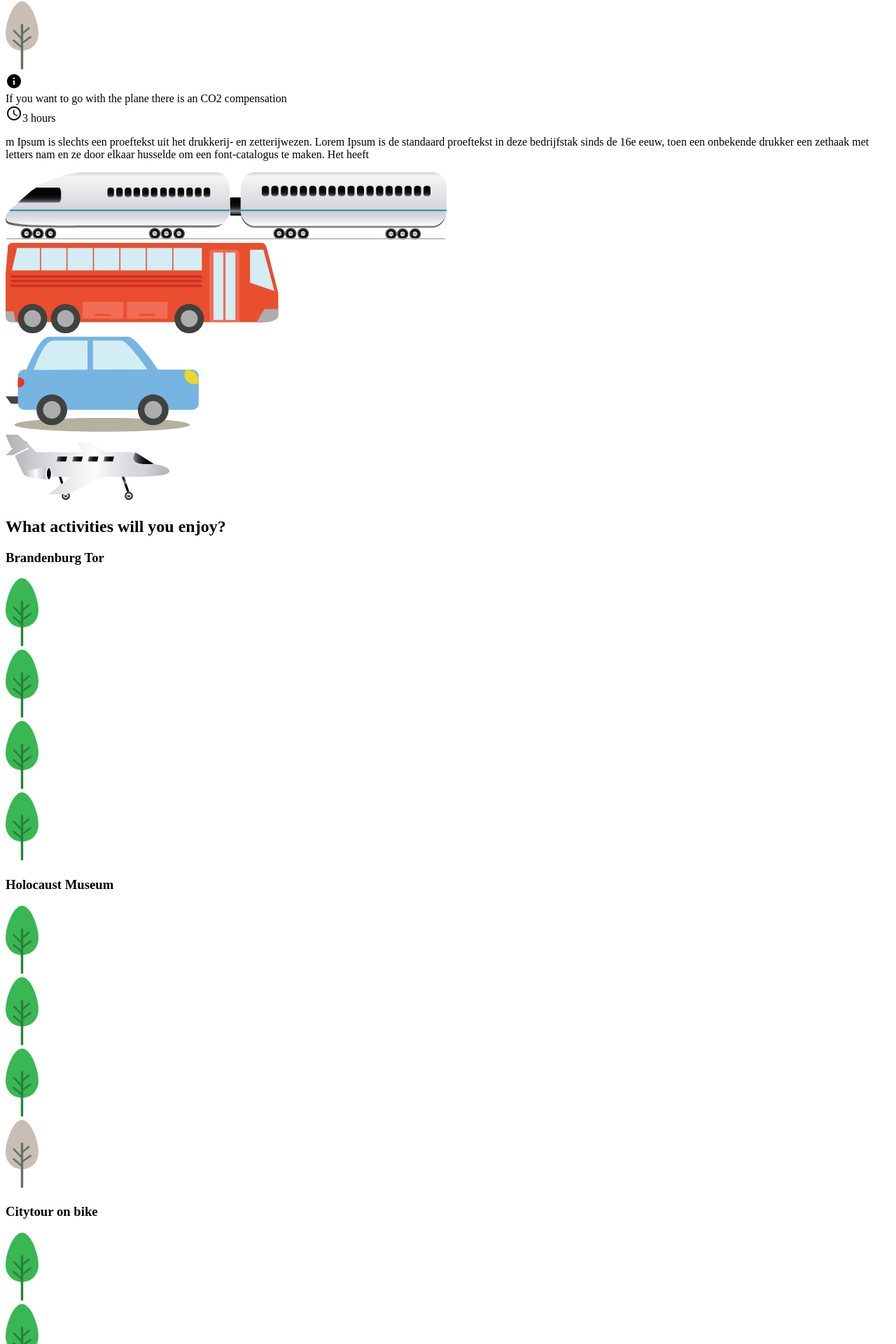
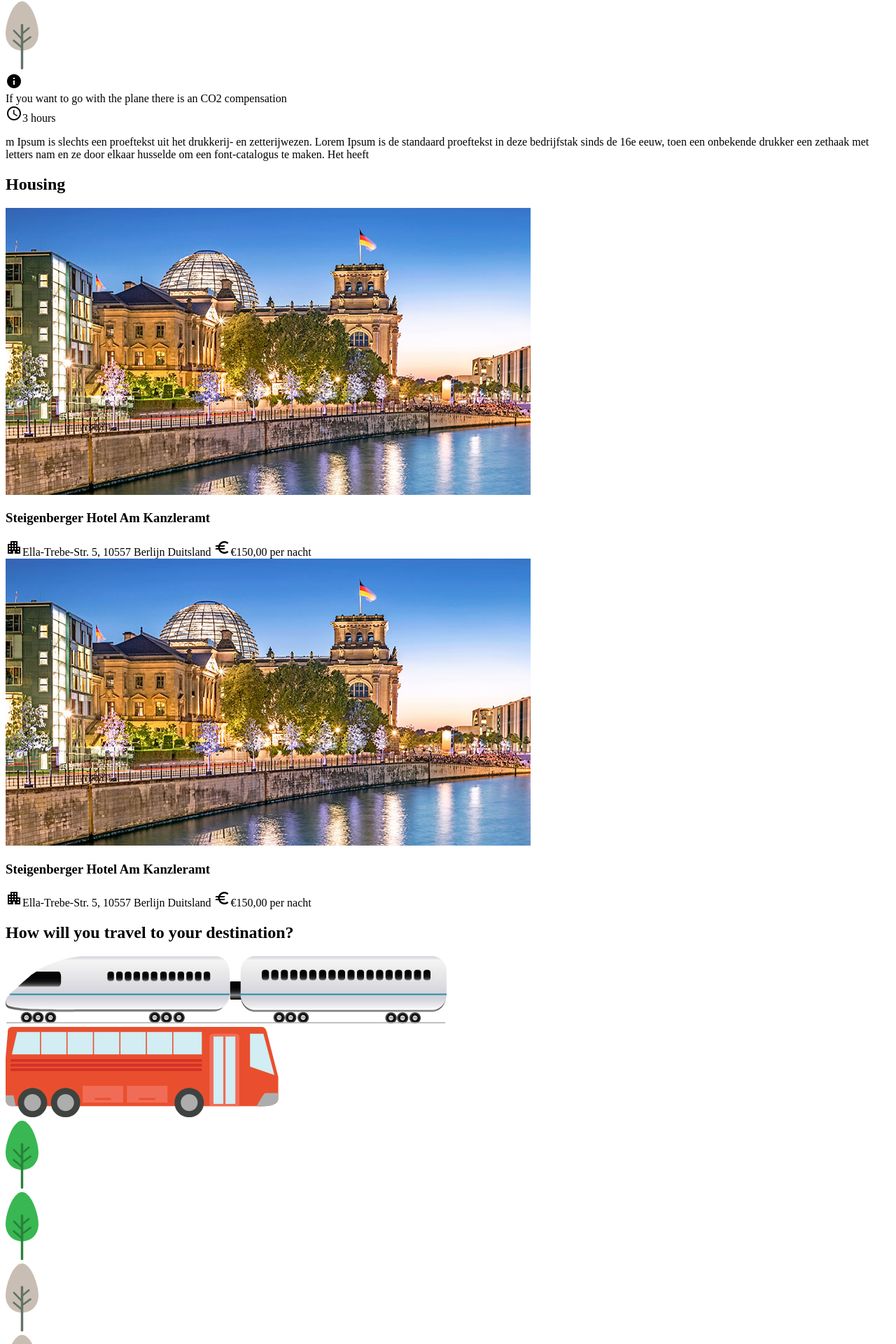
Before and after one commit to IrenePrins/close-travels, a Symfony app: template templates/detail.html.twig in a window 1280 px wide. Shown: the part 4580-6500 px from the top of the page at 70% size. Run offline with Twig, Linux system fonts and the light colour scheme; the template is opened without the code that fills it, so the values that code supplies are empty; some libraries are stand-ins or nearby versions.

Commit message:
add housing to detail

```diff
--- a/assets/css/app.scss
+++ b/assets/css/app.scss
@@ -3,8 +3,10 @@
 @import 'map.scss';
 @import 'components/navigation';
 @import 'components/environmental_rating';
+@import 'components/environmental_impact';
 @import 'components/transportation';
 @import 'components/prices';
+@import 'components/housing';
 @import 'detail.scss';
 @import 'form/form.scss';
 @import 'sidemenu.scss';
--- a/templates/components/_information_prices.html.twig
+++ b/templates/components/_information_prices.html.twig
@@ -1,11 +1,40 @@
 <div class="content-wrapper">
     <div class="prices">
         <div class="prices-transport">
-            <div class="housing-transport__option"><img class="transportation__image transportation__image--plane" src="{{ asset('build/images/train.png') }}"></div>
-            <div class="housing-transport__option"><img class="transportation__image transportation__image--plane" src="{{ asset('build/images/bus.png') }}"></div>
-            <div class="housing-transport__option"><img class="transportation__image transportation__image--plane" src="{{ asset('build/images/car2.png') }}"></div>
-            <div class="housing-transport__option"><img class="transportation__image transportation__image--plane" src="{{ asset('build/images/plane.png') }}"></div>
+            <h2 class="prices-activities__title">How will you travel to your destination?</h2>
+            <div class="prices-transport__option">
+                <div class="transportation__image-wrapper">
+                    <img class="transportation__image transportation__image--train" src="{{ asset('build/images/train.png') }}">
+                </div>
+            </div>
+            <div class="prices-transport__option">
+                <div class="transportation__image-wrapper">
+                    <img class="transportation__image transportation__image--bus" src="{{ asset('build/images/bus.png') }}">
+                </div>
+                {% include '/components/environment_rating.html.twig' with {
+                    'modifier' : "2"
+                } %}
+            </div>
+            <div class="prices-transport__option">
+                <div class="transportation__image-wrapper">
+                    <img class="transportation__image transportation__image--car" src="{{ asset('build/images/car2.png') }}">
+                </div>
+                {% include '/components/environment_rating.html.twig' with {
+                    'modifier' : "2"
+                } %}
+            </div>
+            <div class="prices-transport__option">
+                <div class="transportation__image-wrapper">
+                    <img class="transportation__image transportation__image--plane" src="{{ asset('build/images/plane.png') }}">
+                </div>
+                {% include '/components/environment_rating.html.twig' with {
+                    'modifier' : "0",
+                } %}
+            </div>
         </div>
+
+        {% include './components/environmental_impact.html.twig' %}
+
         <div class="prices-activities">
             <h2 class="prices-activities__title">What activities will you enjoy?</h2>
             <div class="prices-activities__option">
@@ -15,13 +44,13 @@
                 } %}
             </div>
             <div class="prices-activities__option">
-                <h3 class="prices-activities__title">Holocaust Museum</h3>
+                <h3 class="prices-activities__option-title">Holocaust Museum</h3>
                 {% include 'components/environment_rating.html.twig' with {
                     'modifier' : "3"
                 } %}
             </div>
             <div class="prices-activities__option">
-                <h3 class="prices-activities__title">Citytour on bike</h3>
+                <h3 class="prices-activities__option-title">Citytour on bike</h3>
                 {% include 'components/environment_rating.html.twig' with {
                     'modifier' : "4"
                 } %}
--- /dev/null
+++ b/templates/components/environmental_impact.html.twig
@@ -0,0 +1,9 @@
+<div class="environmental_impact">
+    <div class="environmental_impact__circle">
+        <h2>Environmental Impact</h2>
+        <span>based on your current choices</span>
+        {% include 'components/environment_rating.html.twig' with {
+            'modifier': "2"
+        }%}
+    </div>
+</div>
--- /dev/null
+++ b/templates/components/housing.html.twig
@@ -0,0 +1,26 @@
+<div class="housing">
+    <div class="content-wrapper">
+        <h2 class="housing__title">Housing</h2>
+        <div class="housing__option">
+            <div class="housing__image-wrapper">
+                <img class="housing__image housing__image" src="{{ asset('build/images/berlin2.jpg') }}">
+            </div>
+            <div class="housing__content">
+                <h3>Steigenberger Hotel Am Kanzleramt</h3>
+                <span class="housing__span"><i class="material-icons housing__icon">apartment</i>Ella-Trebe-Str. 5, 10557 Berlijn Duitsland</span>
+                <span class="housing__span"><i class="material-icons housing__icon">euro</i>€150,00 per nacht</span>
+
+            </div>
+        </div>
+        <div class="housing__option">
+            <div class="housing__image-wrapper">
+                <img class="housing__image housing__image" src="{{ asset('build/images/berlin2.jpg') }}">
+            </div>
+            <div class="housing__content">
+                <h3>Steigenberger Hotel Am Kanzleramt</h3>
+                <span class="housing__span"><i class="material-icons housing__icon">apartment</i>Ella-Trebe-Str. 5, 10557 Berlijn Duitsland</span>
+                <span class="housing__span"><i class="material-icons housing__icon">euro</i>€150,00 per nacht</span>
+            </div>
+        </div>
+    </div>
+</div>
--- a/templates/detail.html.twig
+++ b/templates/detail.html.twig
@@ -65,7 +65,7 @@
     </div>
 
     {% include 'components/_transportation.html.twig' %}
-
+    {% include 'components/housing.html.twig' %}
     {% include 'components/_information_prices.html.twig' %}
 
 </div>
```
Also changed, not shown: assets/css/components/_environmental_impact.scss (added, +14 -0 lines), assets/css/components/_prices.scss (+36 -0 lines), assets/css/components/housing.scss (added, +34 -0 lines).
